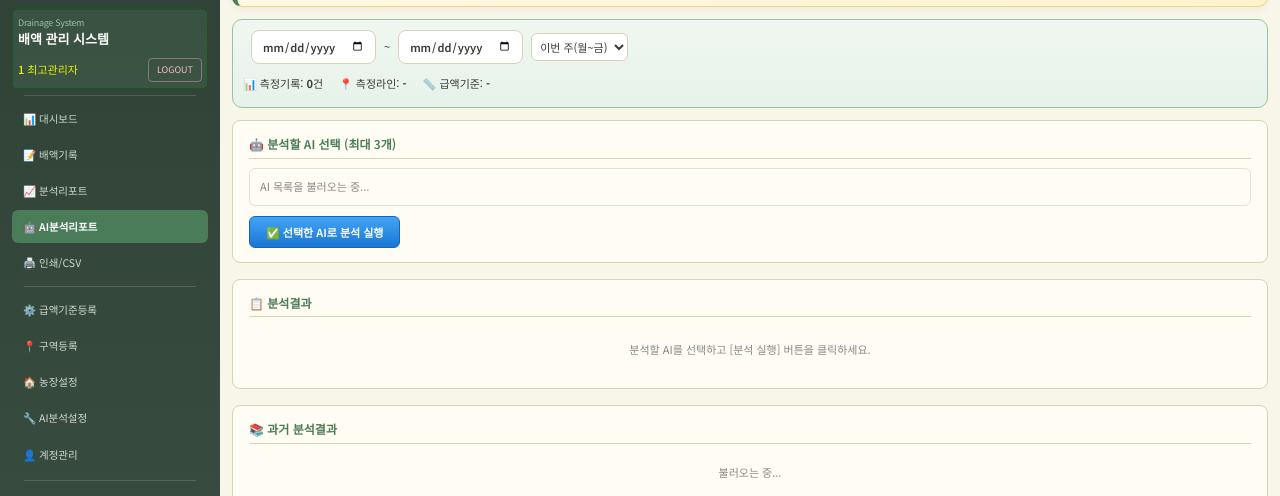
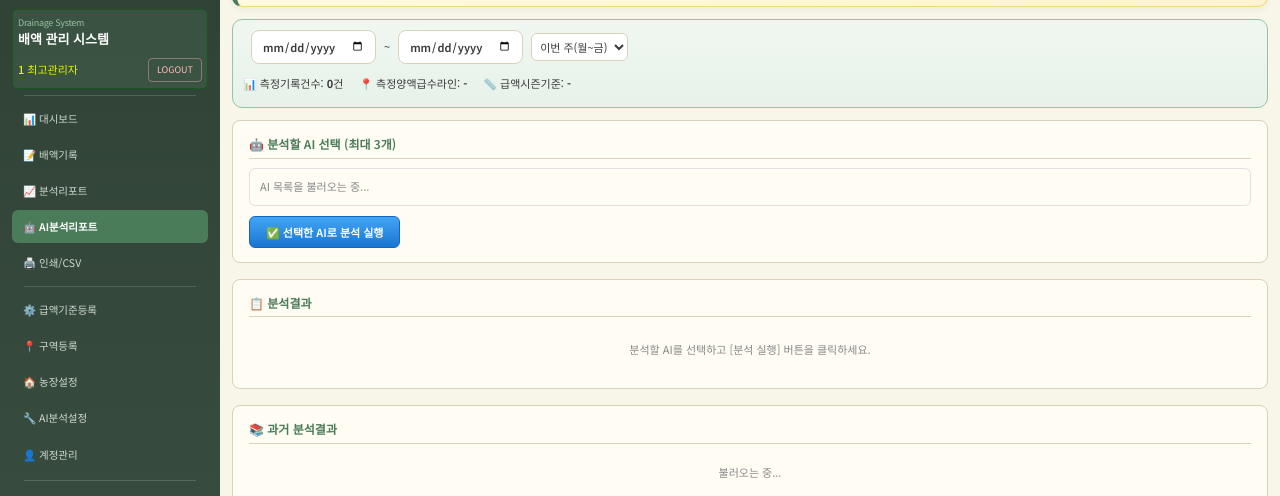
Before and after one commit to jeema73/drainage-sys, a plain HTML site: page ai-report.html in a window 1280 px wide. Shown: the part 137-633 px from the top of the page. Drawn offline with Linux system fonts and the light colour scheme; no server answers; sample sign-in values are in the browser's storage; grey boxes are pictures that could not be loaded.

Commit message:
대시보드,급액등록

```diff
--- a/ai-report.html
+++ b/ai-report.html
@@ -107,9 +107,9 @@
               </select>
             </div>
             <div class="info-row">
-              <span>📊 측정기록: <strong id="totalCount">0</strong>건</span>
-              <span>📍 측정라인: <strong id="lineInfo">-</strong></span>
-              <span>📏 급액기준: <strong id="stdInfo">-</strong></span>
+              <span>📊 측정기록건수: <strong id="totalCount">0</strong>건</span>
+              <span>📍 측정양액급수라인: <strong id="lineInfo">-</strong></span>
+              <span>📏 급액시즌기준: <strong id="stdInfo">-</strong></span>
             </div>
           </div>
 
--- a/assets/js/pages/drain-record.js
+++ b/assets/js/pages/drain-record.js
@@ -450,6 +450,7 @@
     document.getElementById("bedTemp").value = r.bedTemp ?? "";
     document.getElementById("sampleEc").value = r.sampleEc ?? "";
     document.getElementById("samplePh").value = r.samplePh ?? "";
+    document.getElementById("samplePh").value = r.bedTemp ?? "";
     document.getElementById("drainAmount").value = r.drainAmount ?? "";
     document.getElementById("supplyEvents").value = r.supplyEvents ?? "";
 
```
Also changed, not shown: drain-record.html (+2 -1 lines).
